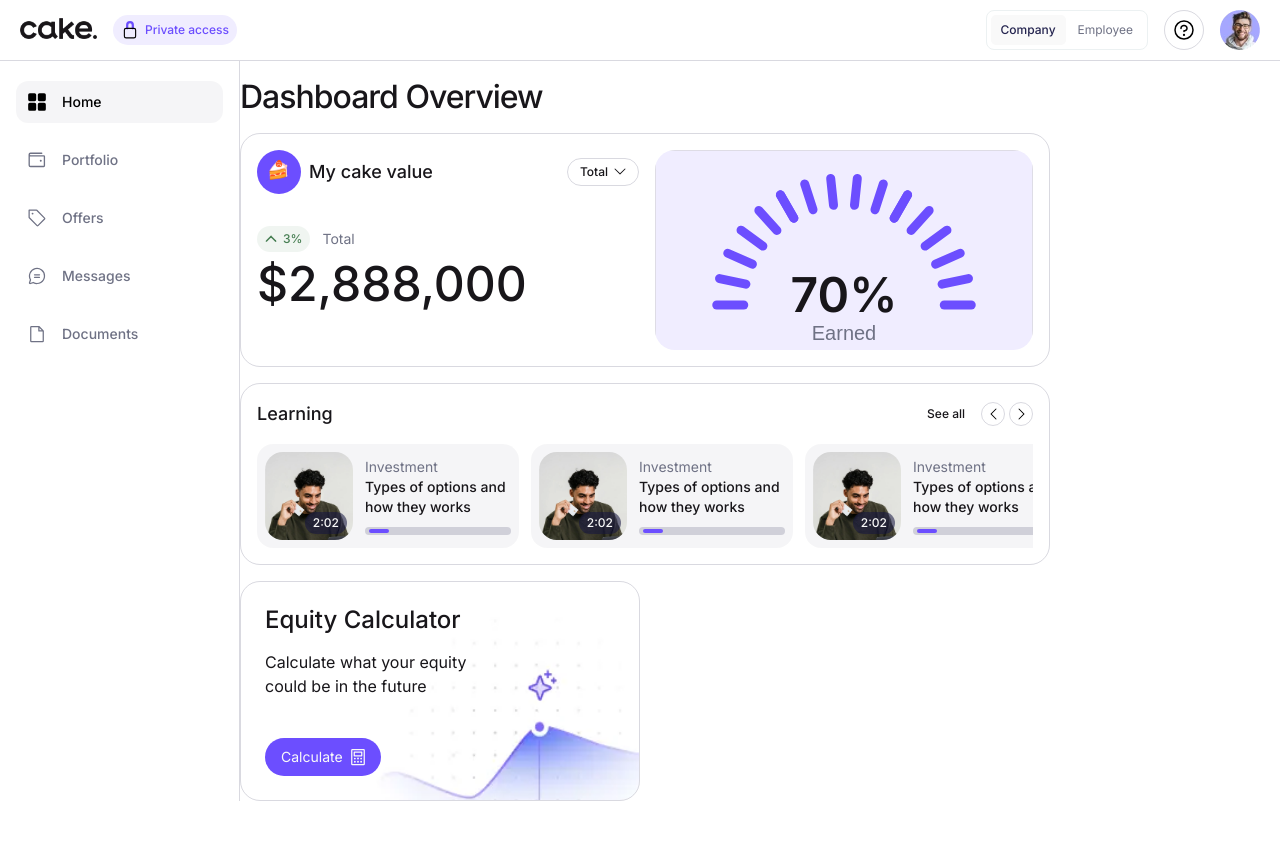
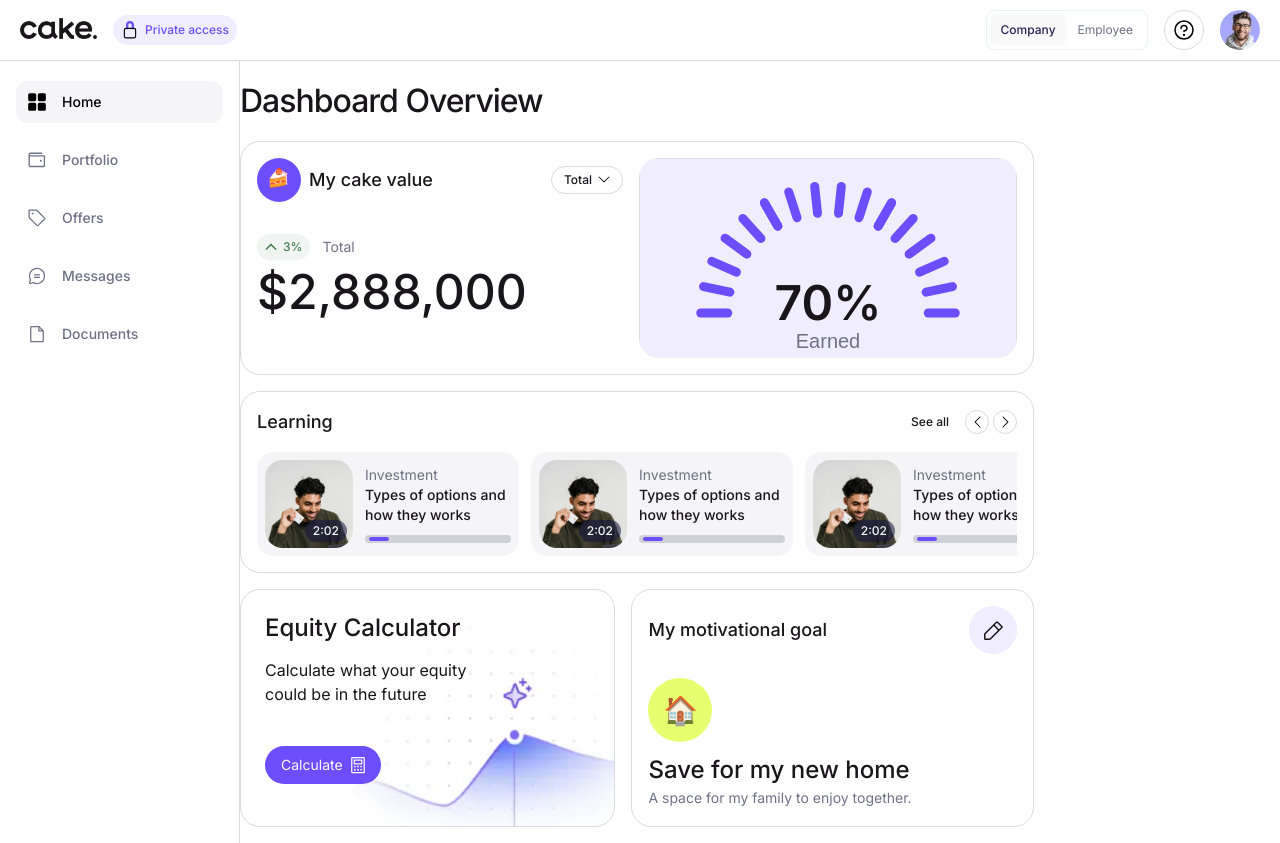
Before and after one commit to VictorMarques98/cake-project, a Next.js app: page /home in a window 1280 px wide. Before the commit the page ends 801 px from the top, so only its background shows below. Built offline with nearby package versions, Linux system fonts and the light colour scheme.

Commit message:
feat: create motivational card

```diff
--- a/src/app/home/_components/ui/card-calculator/styles.module.scss
+++ b/src/app/home/_components/ui/card-calculator/styles.module.scss
@@ -22,9 +22,6 @@
     max-width: 13.75rem;
   }
 
-  @include main.breakpoint('medium') {
-    max-width: 25rem;
-  }
 }
 
 .button_calculator {
--- a/src/app/home/_components/ui/card-learning/styles.module.scss
+++ b/src/app/home/_components/ui/card-learning/styles.module.scss
@@ -21,4 +21,5 @@
   display: flex;
   flex-direction: column;
   gap: main.$space-16;
+  overflow: hidden;
 }
--- /dev/null
+++ b/src/app/home/_components/ui/card-motivational/index.tsx
@@ -0,0 +1,37 @@
+import styles from './styles.module.scss'
+import { Card, CardHeader } from '@/components/ui/card'
+import { Button } from '@/components/ui/button'
+import { Icon } from '@/components/icons'
+import { Text } from '@/components/ui/text'
+
+export function CardMotivational() {
+  return (
+    <Card>
+      <CardHeader
+        title='My motivational goal'
+        action={
+          <Button
+            variant="primary"
+            size="large"
+            className={styles.edit_button}
+          >
+            <Icon name="pen" />
+          </Button>
+        }
+      />
+      <div className={styles.content}>
+        <div className={styles.icon}>
+          🏠
+        </div>
+        <Text
+          content='Save for my new home'
+          type="h3"
+        />
+        <Text
+          content='A space for my family to enjoy together.'
+          type="p"
+        />
+      </div>
+    </Card>
+  )
+}
--- /dev/null
+++ b/src/app/home/_components/ui/card-motivational/styles.module.scss
@@ -0,0 +1,35 @@
+@use '@/styles/main';
+
+.edit_button {
+  background-color: var(--primary-purple-light);
+}
+
+.icon {
+  display: flex;
+  align-items: center;
+  justify-content: center;
+  background-color: var(--primary-green);
+  font-size: main.$font-size-28;
+  padding: main.$space-10;
+  border-radius: main.$space-96;
+  width: main.$space-64;
+  height: main.$space-64;
+}
+
+.content {
+  margin-top: main.$space-28;
+
+  & > h3 {
+    font-size: main.$font-size-24;
+    line-height: main.$line-height-32;
+    font-weight: main.$font-weight-semi-bold;
+    margin-top: main.$space-12;
+    color: var(--primary-black);
+  }
+
+  & > p {
+    font-size: main.$font-size-14;
+    font-weight: main.$font-weight-regular;
+    color: var(--primary-grey);
+  }
+}
--- a/src/app/home/_components/ui/carousel-learning/styles.module.scss
+++ b/src/app/home/_components/ui/carousel-learning/styles.module.scss
@@ -8,6 +8,7 @@
   padding: 0;
   list-style: none;
   overflow-x: hidden;
+  width: 100%;
 }
 
 .card {
--- a/src/app/home/_components/ui/section/styles.module.scss
+++ b/src/app/home/_components/ui/section/styles.module.scss
@@ -1,22 +1,62 @@
 @use '@/styles/main';
 
 .section {
-  display: flex;
-  flex-direction: column;
-  gap: main.$space-16;
+  padding: main.$space-16 0;
   height: 100%;
   width: 100%;
+  max-width: 100vw;
+  display: grid;
+  gap: main.$space-16;
+  grid-template-columns: 1fr;
+  grid-template-rows: auto repeat(5, auto);
+  grid-template-areas:
+    'Title'
+    'Overview'
+    'Learning'
+    'Equity'
+    'Motivational'
+    'Vesting';
 
   & > h1 {
-    margin-top: main.$space-16;
-    text-align: center;
+    display: flex;
+    align-items: center;
+    height: 48px;
+    justify-content: center;
+    grid-area: Title;
   }
 
-  @include main.breakpoint('medium') {
+  & > div:nth-child(2) {
+    grid-area: Overview;
+  }
+
+  & > div:nth-child(3) {
+    grid-area: Learning;
+  }
+
+  & > div:nth-child(4) {
+    grid-area: Equity;
+  }
+
+  & > div:nth-child(5) {
+    grid-area: Motivational;
+  }
+
+  & > div:nth-child(6) {
+    grid-area: Vesting;
+  }
+
+  @include main.breakpoint('large') {
     max-width: 50.625rem;
+    grid-template-columns: repeat(3, auto);
+    grid-template-rows: repeat(4, auto);
+    grid-template-areas:
+      'Title Title Title'
+      'Overview Overview Vesting'
+      'Learning Learning Vesting'
+      'Equity Motivational Vesting';
 
     & > h1 {
-      text-align: left;
+      justify-content: flex-start;
     }
   }
 }
--- a/src/app/home/page.tsx
+++ b/src/app/home/page.tsx
@@ -1,5 +1,6 @@
 import { CardCalculator } from "@/app/home/_components/ui/card-calculator";
 import { CardLearning } from "@/app/home/_components/ui/card-learning";
+import { CardMotivational } from "@/app/home/_components/ui/card-motivational";
 import { CardOverview } from "@/app/home/_components/ui/card-overview";
 import { Section } from "@/app/home/_components/ui/section"
 import { Text } from "@/components/ui/text"
@@ -19,6 +20,7 @@ export default function Home() {
       <CardOverview />
       <CardLearning />
       <CardCalculator />
+      <CardMotivational />
     </Section>
   )
 }
--- a/src/components/icons/index.tsx
+++ b/src/components/icons/index.tsx
@@ -10,7 +10,7 @@ import { SvgArrowUp } from './arrow-up'
 import { SvgArrowLeft } from './arrow-left'
 import { SvgArrowRight } from '@/components/icons/arrow-right'
 import { SvgCalculator } from '@/components/icons/calculator'
-
+import { SvgPen } from '@/components/icons/pen'
 
 type Props = {
   name: string;
@@ -29,6 +29,7 @@ const iconMap: { [key: string]: React.FC } = {
   'arrow-left': SvgArrowLeft,
   'arrow-right': SvgArrowRight,
   'calculator': SvgCalculator,
+  'pen': SvgPen,
 };
 
 export function Icon({ name, ...props }: Props) {
--- /dev/null
+++ b/src/components/icons/pen.tsx
@@ -0,0 +1,16 @@
+export function SvgPen(props: React.SVGProps<SVGSVGElement>) {
+  return (
+    <svg
+      xmlns="http://www.w3.org/2000/svg"
+      width={19}
+      height={19}
+      fill="none"
+      {...props}
+    >
+      <path
+        fill="#18161A"
+        d="M18.31 4.878 14.122.688a1.5 1.5 0 0 0-2.122 0L.44 12.25A1.487 1.487 0 0 0 0 13.31v4.19A1.5 1.5 0 0 0 1.5 19h4.19a1.487 1.487 0 0 0 1.06-.44L18.31 7a1.5 1.5 0 0 0 0-2.122ZM5.69 17.5H1.5v-4.19l8.25-8.25 4.19 4.19-8.25 8.25ZM15 8.189 10.81 4l2.25-2.25 4.19 4.189L15 8.189Z"
+      />
+    </svg>
+  )
+}
--- a/src/styles/variables/_colors.scss
+++ b/src/styles/variables/_colors.scss
@@ -8,11 +8,12 @@ $light-theme: (
   primary-purple-light: #f0edff,
   primary-purple-dark: #6c4eff,
   primary-black-light: #1616400a,
+  primary-green: #e7ff6e,
   secondary-grey: #ecf1f2,
   secondary-dark: #24244f,
   shade-black-berry: #16164029,
   shade-green-light: #467e5214,
-  shade-black-berry-light: #1616408F,
+  shade-black-berry-light: #1616408f,
   shade-green: #467e52,
 );
 
@@ -25,10 +26,11 @@ $dark-theme: (
   primary-purple-light: #f0edff,
   primary-purple-dark: #6c4eff,
   primary-black-light: #ffffff1a,
+  primary-green: #e7ff6e,
   secondary-grey: #ecf1f2,
   secondary-dark: #24244f,
   shade-black-berry: #16164029,
-  shade-black-berry-light: #1616408F,
+  shade-black-berry-light: #1616408f,
   shade-green-light: #467e5214,
   shade-green: #467e52,
 );
@@ -50,4 +52,5 @@ $dark-theme: (
   --shade-green-light: #{map-get($theme, shade-green-light)};
   --shade-green: #{map-get($theme, shade-green)};
   --shade-black-berry-light: #{map-get($theme, shade-black-berry-light)};
+  --primary-green: #{map-get($theme, primary-green)};
 }
--- a/src/styles/variables/_fonts.scss
+++ b/src/styles/variables/_fonts.scss
@@ -4,6 +4,7 @@ $font-size-16: 1rem;
 $font-size-18: 1.125rem;
 $font-size-20: 1.25rem;
 $font-size-24: 1.5rem;
+$font-size-28: 1.75rem;
 $font-size-32: 2rem;
 $font-size-40: 2.5rem;
 $font-size-48: 3rem;
```
Also changed, not shown: src/app/home/_components/ui/carousel-learning/index.tsx (+5 -2 lines).
